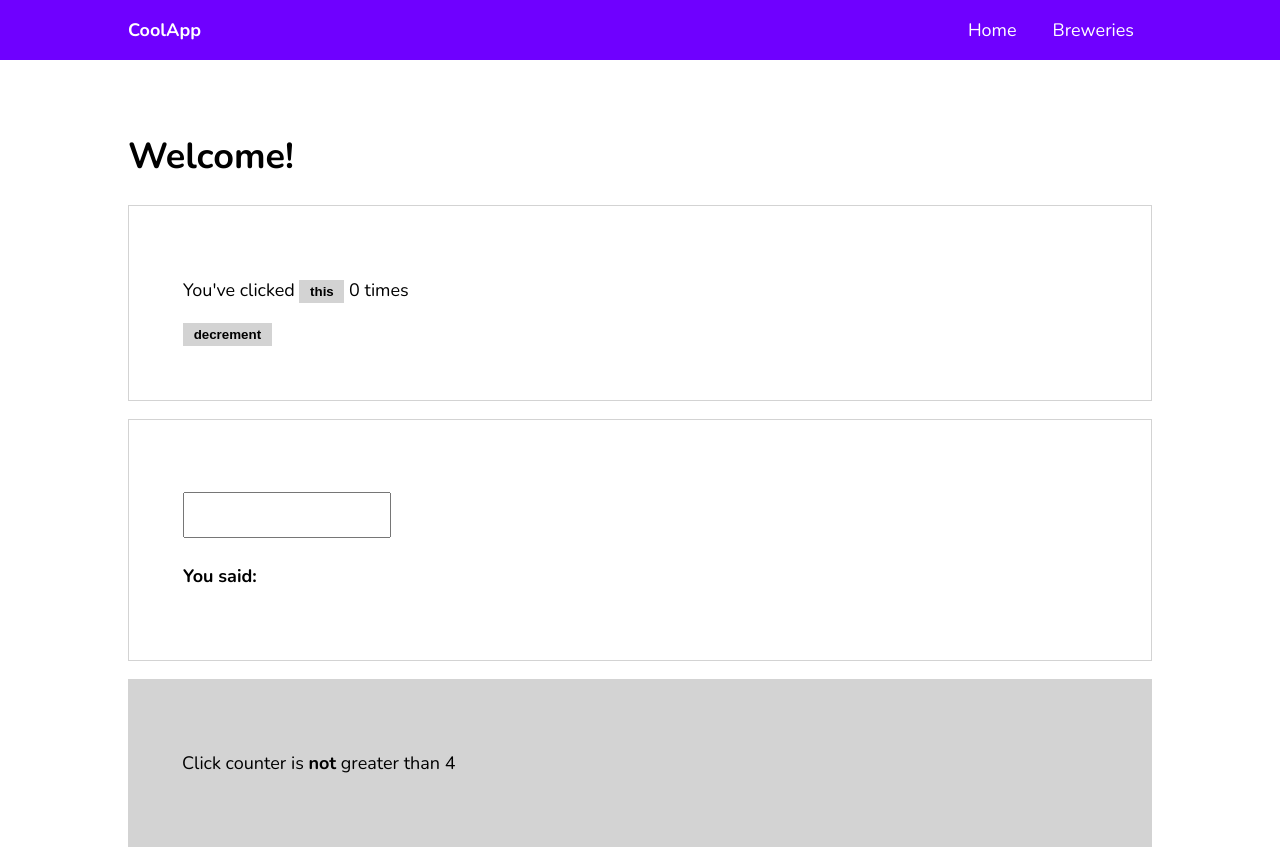
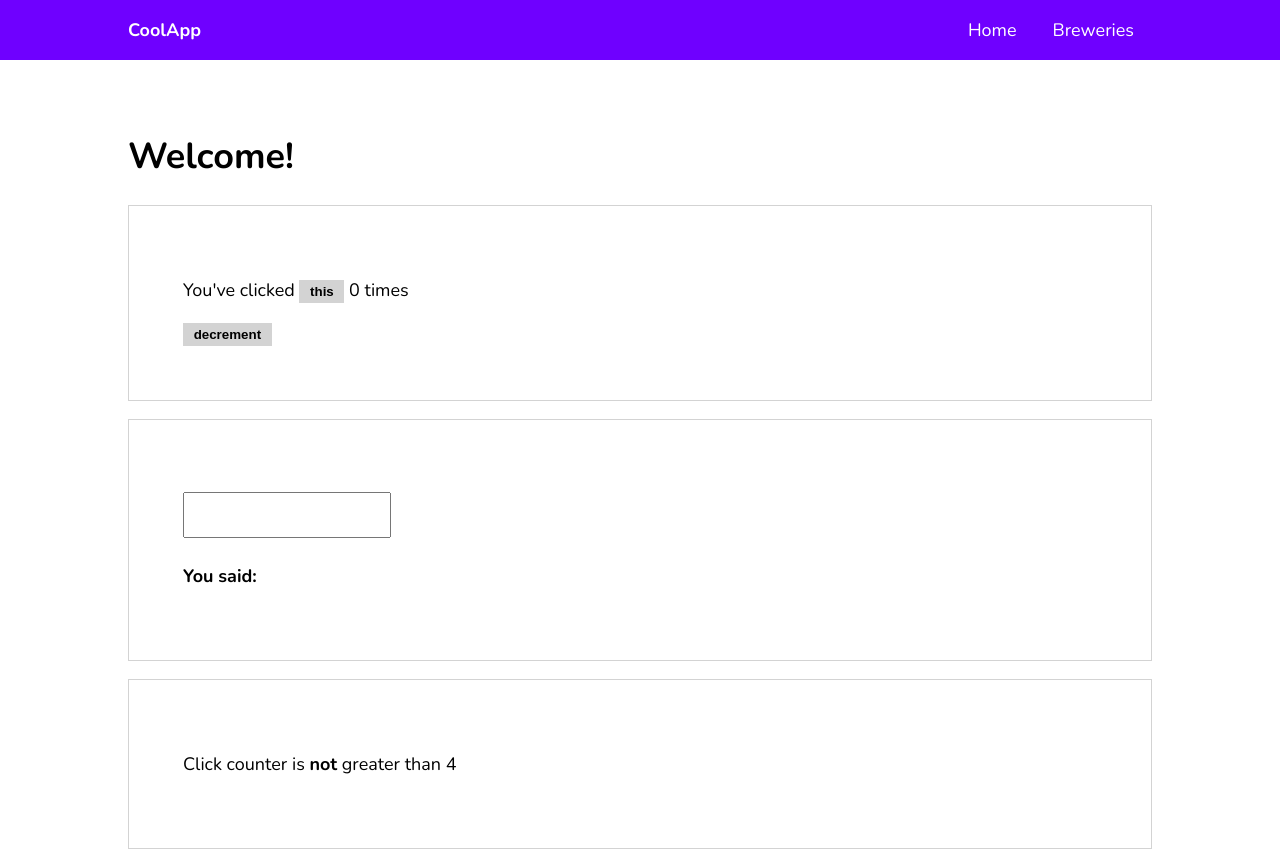
Before and after one commit to dislersd/angular_getting_started, an Angular app: page / in a window 1280 px wide. Built offline with nearby package versions, Linux system fonts and the light colour scheme.

Commit message:
dynamically setting class from counter state

```diff
--- a/src/app/home/home.component.html
+++ b/src/app/home/home.component.html
@@ -15,10 +15,11 @@
 </div>
 
 <!-- dynamic styling based on counter state -->
-<div class="play-container" [ngStyle]="{
+<!-- <div class="play-container" [ngStyle]="{
   'background-color': clickCounter > 4 ? 'yellow' : 'lightgray',
   'border': clickCounter > 4 ? '4px solid black' : 'none'
-}">
+}"> -->
+  <div class="play-container" [class.active]="clickCounter > 4">
   <!-- If else to show ui based on counter state -->
   <ng-template [ngIf]="clickCounter > 4" [ngIfElse]="none">
     <p>Click counter is <strong>greater</strong> than 4</p>
--- a/src/app/home/home.component.scss
+++ b/src/app/home/home.component.scss
@@ -16,3 +16,8 @@ button {
     margin-bottom: 2em;
   }
 }
+
+.active {
+  background-color: yellow;
+  border: 4px solid black;
+}
```
